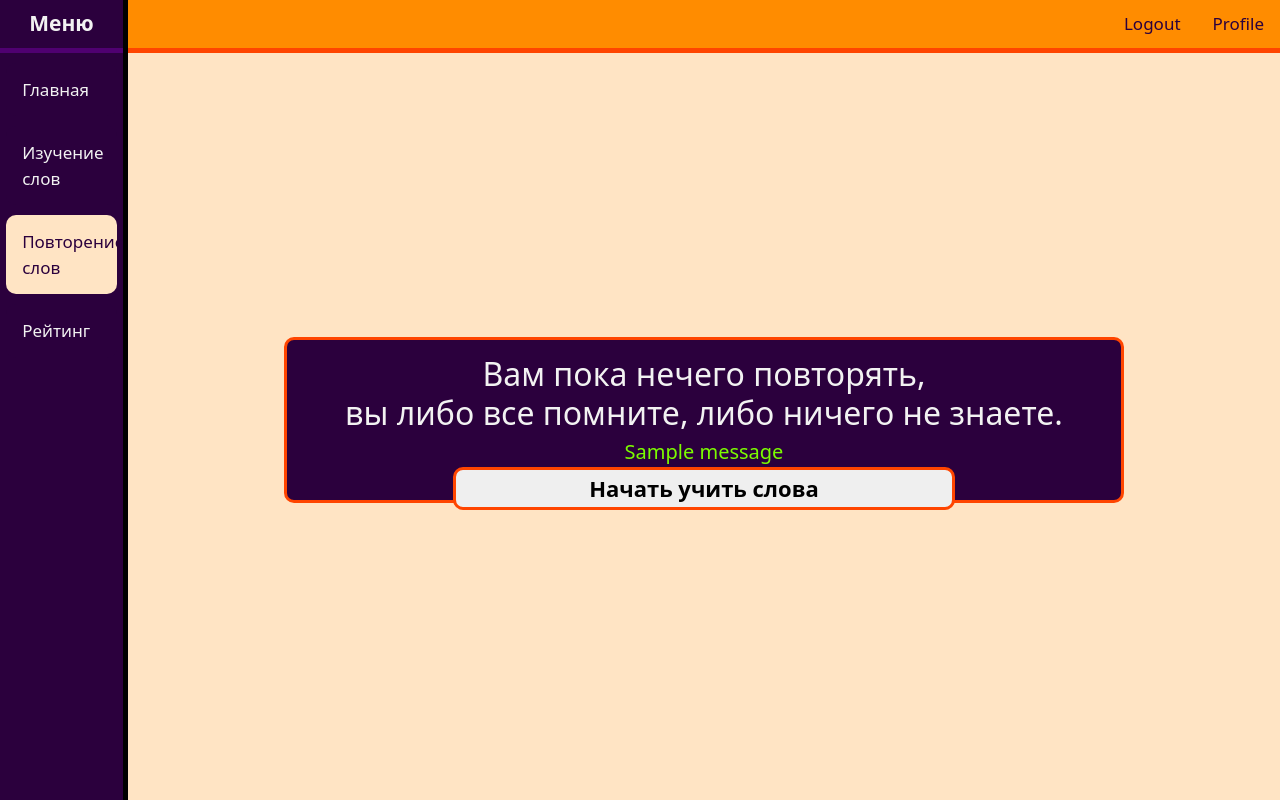
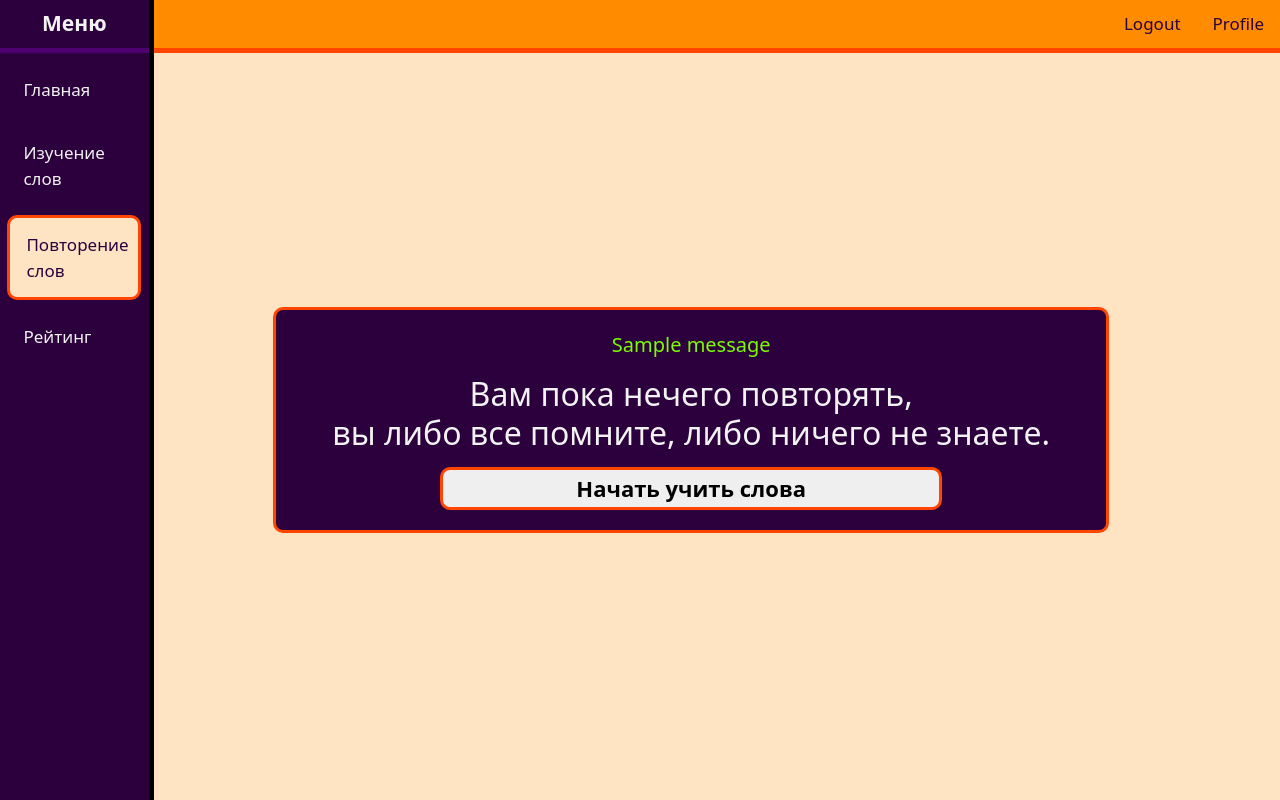
Before and after one commit to MeaTael/course_project, a Django app: page /repeat/ in a window 1280 px wide. Run offline with Django 5.2, Linux system fonts and the light colour scheme; a user stored in the database is signed in; tables that the repository leaves empty hold one stand-in row (values such as "Sample post"); one stand-in notice (Sample message) is shown; parts of the project's set-up code (start-up, migrations or seed data) failed here and were passed over; some libraries are stand-ins or nearby versions.

Commit message:
fix messages + styles refactor

```diff
--- a/home/static/home/css/home.css
+++ b/home/static/home/css/home.css
@@ -5,7 +5,7 @@ body {
 aside {
     float: left;
     background: #2b003d;
-    width: 10%;
+    width: 12%;
     height: 100vh;
     color: #f2f2f2;
     text-align: center;
@@ -23,7 +23,19 @@ aside {
     margin-bottom: 10px;
 }
 
-
+.content-section {
+    position: absolute;
+    top: 5%;
+    left: 10%;
+    height: 95%;
+    width: 88%;
+    display: flex;
+    flex-direction: column;
+    align-items: center;
+    align-content: center;
+    justify-content: center;
+    overflow: auto;
+}
 
 .menu a {
     display: inline-block;
@@ -62,13 +74,15 @@ aside {
     transform: scale(1.05);
 }
 
-.topnav a:active, .menu a:active {
+.menu a:active {
     background-color: bisque;
+    border: 3px solid orangered;
     color: #2b003d;
 }
 
 .menu a.active {
     background-color: bisque;
+    border: 3px solid orangered;
     color: #2b003d;
 }
 
--- a/home/static/home/css/learn-repeat.css
+++ b/home/static/home/css/learn-repeat.css
@@ -1,16 +1,3 @@
-.content-section {
-    position: absolute;
-    top: 5%;
-    left: 10%;
-    height: 95%;
-    width: 90%;
-    display: flex;
-    align-items: center;
-    align-content: center;
-    justify-content: center;
-    overflow: auto;
-}
-
 h1 {
     white-space: nowrap;
 }
@@ -123,3 +110,11 @@ h1 {
     margin-top: 15px;
     margin-bottom: 15px;
 }
+
+.message .success {
+    font-size: 20px;
+    margin-top: 20px;
+    margin-bottom: 0;
+    text-align: center;
+    color: lawngreen;
+}
--- a/home/templates/home/competePage.html
+++ b/home/templates/home/competePage.html
@@ -10,9 +10,8 @@
 {% endblock %}
 
 {% block content %}
-    <div class="content-section">
+    <div class="table-container">
         <link rel="stylesheet" href="{% static 'home/css/standings.css' %}">
-        <div class="table-container">
         <h1>Standings</h1>
         <table class="table">
           <thead>
@@ -34,5 +33,4 @@
         </table>
         <p>Рейтинг обновляется каждые 20 минут</p>
     </div>
-    </div>
 {% endblock %}
--- a/home/templates/home/layout.html
+++ b/home/templates/home/layout.html
@@ -35,11 +35,11 @@
         {% endif %}
 
     </div>
+    <div class="content-section">
+        {% block content %}
 
-    {% block content %}
-
-    {% endblock %}
-
+        {% endblock %}
+    </div>
     <script src="https://code.jquery.com/jquery-3.2.1.slim.min.js" integrity="sha384-KJ3o2DKtIkvYIK3UENzmM7KCkRr/rE9/Qpg6aAZGJwFDMVNA/GpGFF93hXpG5KkN" crossorigin="anonymous"></script>
     <script src="https://cdn.jsdelivr.net/npm/@popperjs/core@2.9.2/dist/umd/popper.min.js" integrity="sha384-IQsoLXl5PILFhosVNubq5LC7Qb9DXgDA9i+tQ8Zj3iwWAwPtgFTxbJ8NT4GN1R8p" crossorigin="anonymous"></script>
     <script src="https://cdn.jsdelivr.net/npm/bootstrap@5.0.2/dist/js/bootstrap.bundle.min.js" integrity="sha384-MrcW6ZMFYlzcLA8Nl+NtUVF0sA7MsXsP1UyJoMp4YLEuNSfAP+JcXn/tWtIaxVXM" crossorigin="anonymous"></script>
--- /dev/null
+++ b/home/templates/home/messages.html
@@ -0,0 +1,5 @@
+{% if messages %}
+    {% for message in messages %}
+        <div{% if message.tags %} class="{{ message.tags }}"{% endif %}>{{ message }}</div>
+    {% endfor %}
+{% endif %}
--- a/home/templates/home/nothingToRepeatPage.html
+++ b/home/templates/home/nothingToRepeatPage.html
@@ -11,19 +11,15 @@
 
 {% block content %}
 
-    <div class="content-section">
+    <div class="form-container-repeat">
         <link rel="stylesheet" href="{% static 'home/css/learn-repeat.css' %}">
-        <div class="form-container-repeat">
-            <h2 class="repeat-fail-header">Вам пока нечего повторять,<br>вы либо все помните, либо ничего не знаете.</h2>
-            <form class="form-buttons" action="{% url 'learn' %}">
-                {% if messages %}
-                        {% for message in messages %}
-                            <div{% if message.tags %} class="{{ message.tags }}"{% endif %}>{{ message }}</div>
-                        {% endfor %}
-                    {% endif %}
-                <button class="button-learn">Начать учить слова</button>
-            </form>
+        <div class="message">
+            {% include "home/messages.html" %}
         </div>
+        <h2 class="repeat-fail-header">Вам пока нечего повторять,<br>вы либо все помните, либо ничего не знаете.</h2>
+        <form class="form-buttons" action="{% url 'learn' %}">
+            <button class="button-learn">Начать учить слова</button>
+        </form>
     </div>
 
 {% endblock %}
--- a/users/templates/users/register.html
+++ b/users/templates/users/register.html
@@ -7,9 +7,9 @@
 {% endblock signupclass %}
 
 {% block content %}
-    <div class="content-section">
     <link rel=stylesheet href="{% static 'home/css/auth.css' %}">
     <div class="form-container-signup">
+
         <form method="POST">
             {% csrf_token %}
             <h1 class="form-title">
@@ -27,5 +27,4 @@
             <button class="button">Войти</button>
         </form>
     </div>
-    </div>
 {% endblock content %}
```
Also changed, not shown: home/static/home/css/auth.css (+7 -13 lines), home/static/home/css/main.css (+0 -13 lines), home/static/home/css/standings.css (+0 -14 lines), home/templates/home/learnPage.html (+2 -8 lines), home/templates/home/mainPage.html (+3 -5 lines), home/templates/home/nothingToLearnPage.html (+4 -10 lines), home/templates/home/repeatPage.html (+3 -8 lines), users/static/users/css/profile.css (+7 -0 lines), users/templates/users/login.html (+3 -4 lines), users/templates/users/logout.html (+5 -7 lines), users/templates/users/profile.html (+2 -14 lines). Lines whose indentation alone changed are shown as unchanged.
